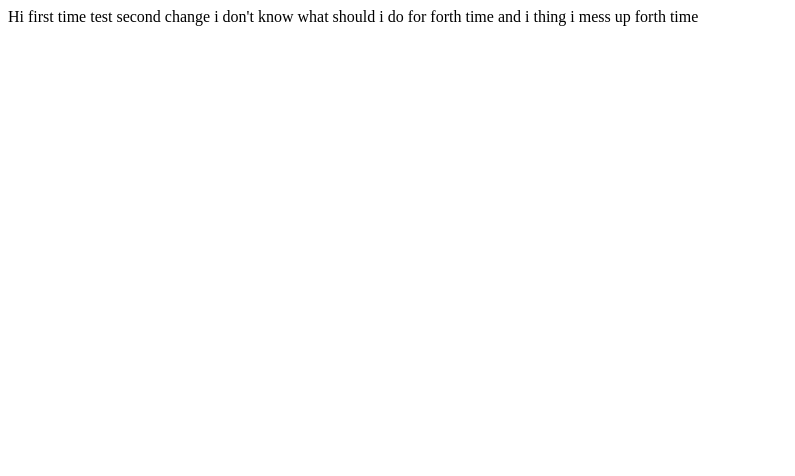
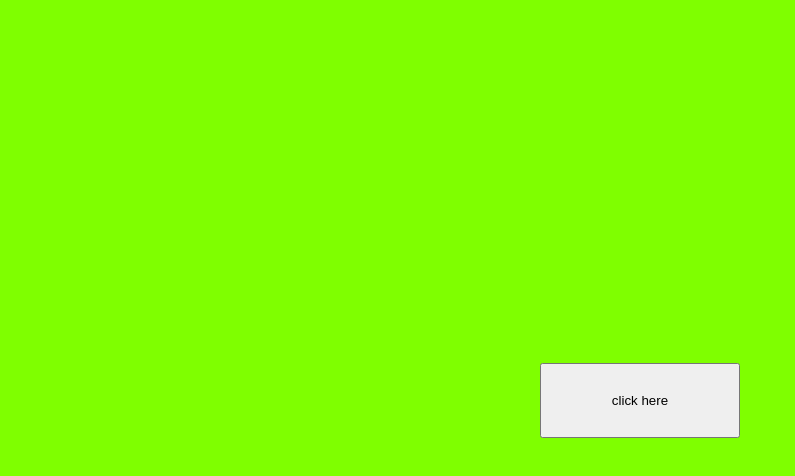
Before and after one commit to Ray6276/CIT_labs1A, a plain HTML site: page index.html in a window 1280 px wide. Shown: the whole page, without its empty margins (0-795 px from the left). Drawn offline with Linux system fonts and the light colour scheme.

Commit message:
add a button

```diff
--- a/index.html
+++ b/index.html
@@ -4,11 +4,36 @@
 
 <title>Git change 3</title>
 </head>
+<style>
+    #display{
+        width:100vw;
+        height:100vh;
+        position: fixed;
+        left: 0;
+        top: 0;
+        background-color: chartreuse;
+    }
+    #button{
+        width: 200px;
+        height: 75px;
+        position: absolute;
+        left: 0;
+        right: 0;
+        top: 0;
+        bottom: 0;
+        margin: auto;
+    }
+
+
+</style>
 <body>
     Hi first time test
     second change
     i don't know what should i do for forth time
     and i thing i mess up forth time
+<div id = 'display'>
+        <button  id ='button'>click here</button>
+</div>
 </body>
 
 </html>
```
